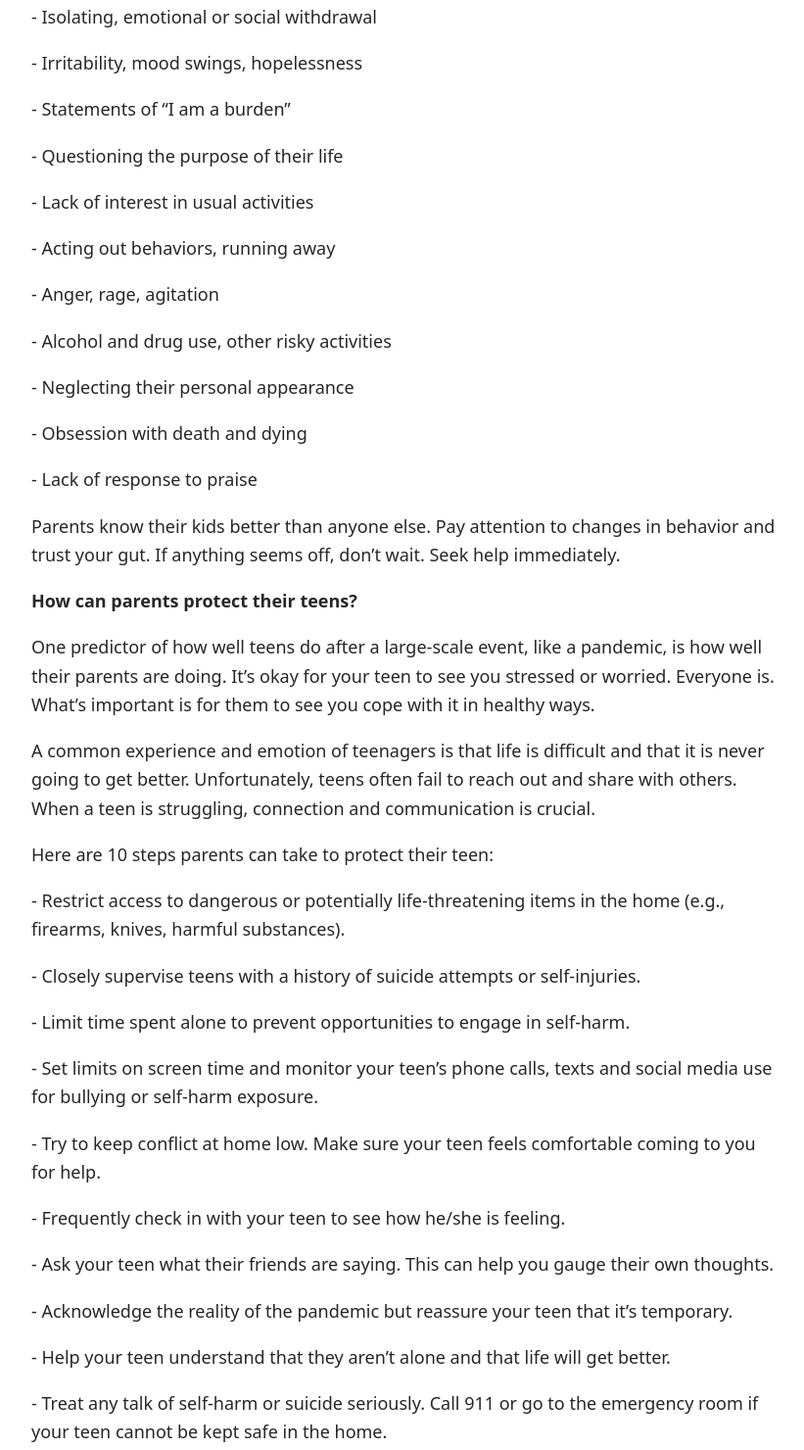
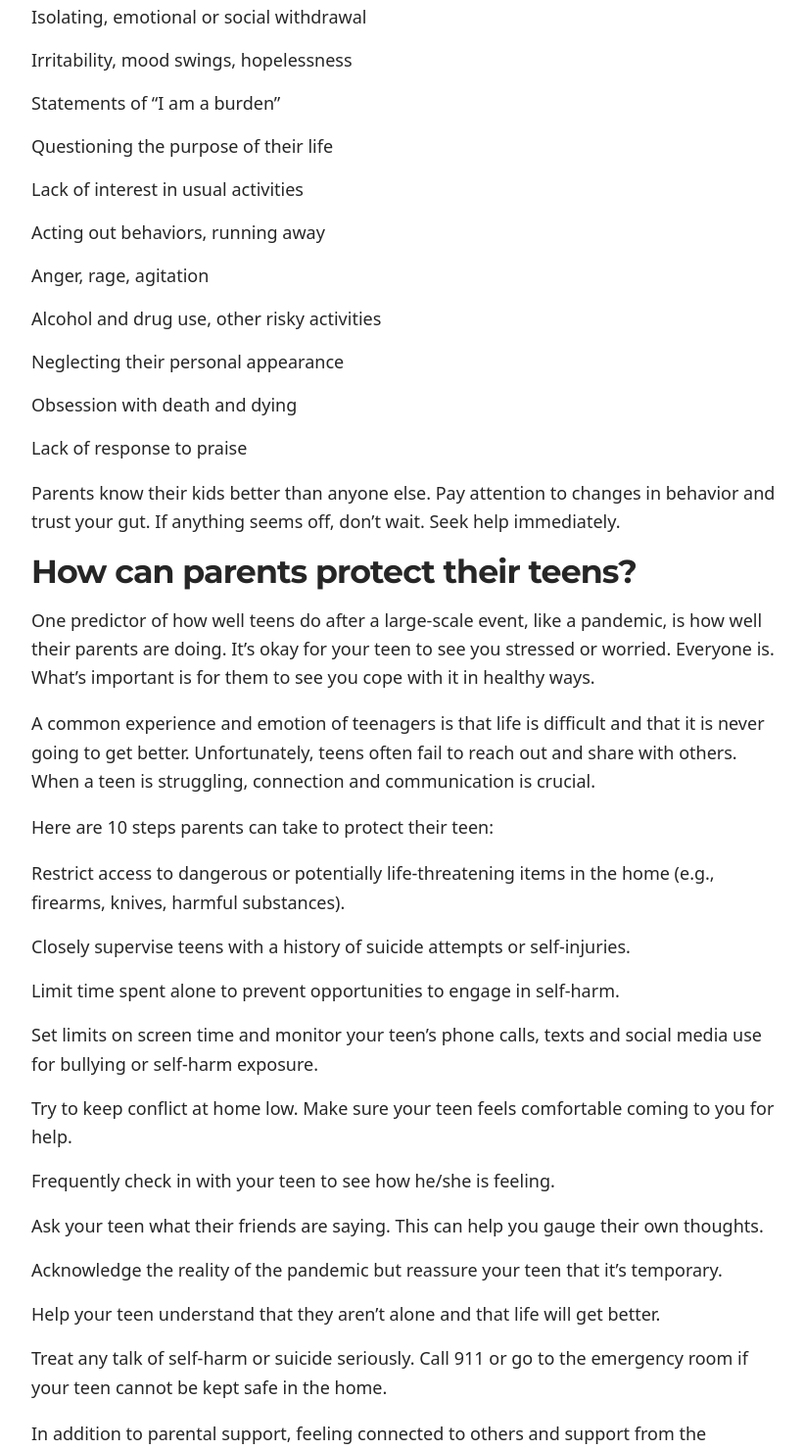
Before and after one commit to marilyn023/mental-health, a Gatsby site: page /hello-new-post-for-today-about-mental-illness/ in a window 1280 px wide. Shown: the part 1446-2926 px from the top of the page at 98% size, without its empty margins (224-1045 px from the left). Built offline with nearby package versions, Linux system fonts and the light colour scheme; Gatsby itself is replaced by a stand-in of ours; some packages are replaced by stand-ins of ours.

Commit message:
Update Mental Health Tips “hello-new-post-for-today-about-mental-illness/index”

```diff
--- a/content/blog/hello-new-post-for-today-about-mental-illness/index.md
+++ b/content/blog/hello-new-post-for-today-about-mental-illness/index.md
@@ -20,31 +20,23 @@ Suicidal thoughts or actions are a sign of extreme distress and should not be ig
 
 Any changes in eating or sleeping habits
 
-\- Isolating, emotional or social withdrawal
-
-\- Irritability, mood swings, hopelessness
-
-\- Statements of “I am a burden”
-
-\- Questioning the purpose of their life
-
-\- Lack of interest in usual activities
-
-\- Acting out behaviors, running away
-
-\- Anger, rage, agitation
-
-\- Alcohol and drug use, other risky activities
-
-\- Neglecting their personal appearance
-
-\- Obsession with death and dying
-
-\- Lack of response to praise
+* Isolating, emotional or social withdrawal
+* Irritability, mood swings, hopelessness
+* Statements of “I am a burden”
+* Questioning the purpose of their life
+* Lack of interest in usual activities
+* Acting out behaviors, running away
+* Anger, rage, agitation
+* Alcohol and drug use, other risky activities
+* Neglecting their personal appearance
+* Obsession with death and dying
+* Lack of response to praise
 
 Parents know their kids better than anyone else. Pay attention to changes in behavior and trust your gut. If anything seems off, don’t wait. Seek help immediately.
 
-**How can parents protect their teens?**
+
+
+## **How can parents protect their teens?**
 
 One predictor of how well teens do after a large-scale event, like a pandemic, is how well their parents are doing. It’s okay for your teen to see you stressed or worried. Everyone is. What’s important is for them to see you cope with it in healthy ways.
 
@@ -52,30 +44,28 @@ A common experience and emotion of teenagers is that life is difficult and that
 
 Here are 10 steps parents can take to protect their teen:
 
-\- Restrict access to dangerous or potentially life-threatening items in the home (e.g.,     firearms, knives, harmful substances).
+1. Restrict access to dangerous or potentially life-threatening items in the home (e.g.,     firearms, knives, harmful substances).
 
-\- Closely supervise teens with a history of suicide attempts or self-injuries.
+2. Closely supervise teens with a history of suicide attempts or self-injuries.
 
-\- Limit time spent alone to prevent opportunities to engage in self-harm.
+3. Limit time spent alone to prevent opportunities to engage in self-harm.
 
-\- Set limits on screen time and monitor your teen’s phone calls, texts and social media use for bullying or self-harm exposure.
+4. Set limits on screen time and monitor your teen’s phone calls, texts and social media use for bullying or self-harm exposure.
 
-\- Try to keep conflict at home low. Make sure your teen feels comfortable coming to you for help.
+5. Try to keep conflict at home low. Make sure your teen feels comfortable coming to you for help.
 
-\- Frequently check in with your teen to see how he/she is feeling.
+6. Frequently check in with your teen to see how he/she is feeling.
 
-\- Ask your teen what their friends are saying. This can help you gauge their own thoughts.
+7. Ask your teen what their friends are saying. This can help you gauge their own thoughts.
 
-\- Acknowledge the reality of the pandemic but reassure your teen that it’s temporary.
+8. Acknowledge the reality of the pandemic but reassure your teen that it’s temporary.
 
-\- Help your teen understand that they aren’t alone and that life will get better.
+9. Help your teen understand that they aren’t alone and that life will get better.
 
-\- Treat any talk of self-harm or suicide seriously. Call 911 or go to the emergency room if your teen cannot be kept safe in the home.
+10. Treat any talk of self-harm or suicide seriously. Call 911 or go to the emergency room if your teen cannot be kept safe in the home.
 
 In addition to parental support, feeling connected to others and support from the community can help protect against suicidal thoughts and behaviors in teens. Having a strong relationship with a therapist is a protective factor as well.
 
 Both in-person and virtual counseling is available, and can help teens struggling with suicidal thoughts and behavior, particularly during a crisis like the COVID-19 pandemic.
 
-
-
 <iframe width="1350" height="480" src="https://www.youtube.com/embed/84r_HVs2vA8" title="YouTube video player" frameborder="0" allow="accelerometer; autoplay; clipboard-write; encrypted-media; gyroscope; picture-in-picture" allowfullscreen></iframe>
```
